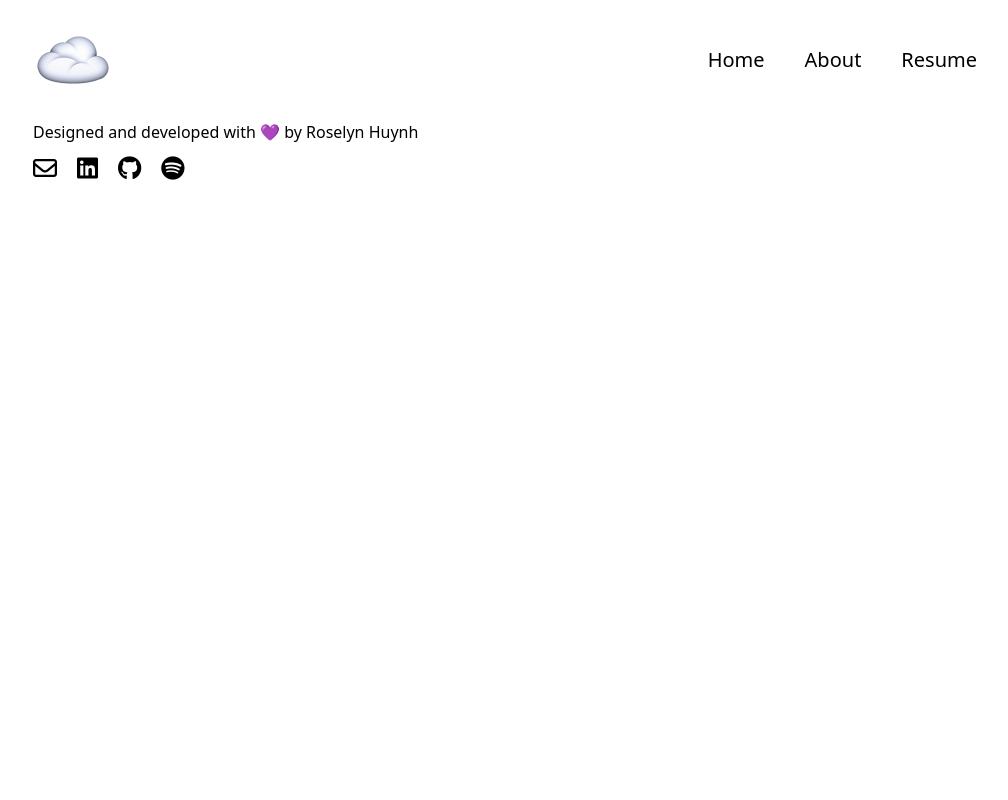
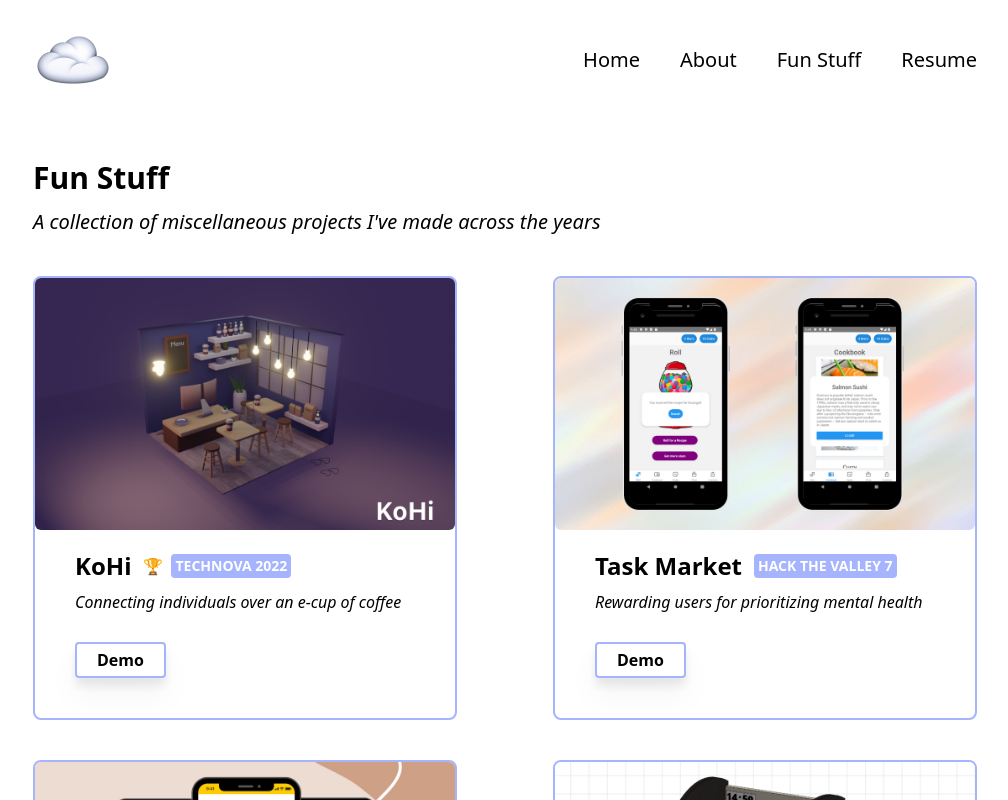
Before and after one commit to roselynh100/personal-website, a Vue app: page /funstuff in a window 1280 px wide. Shown: the whole page, without its empty margins (135-1143 px from the left). Built offline with nearby package versions, Linux system fonts and the light colour scheme.

Commit message:
Adding new page to website

```diff
--- a/src/components/NavBar.vue
+++ b/src/components/NavBar.vue
@@ -18,7 +18,8 @@
 
 const routes = [
     {name: "Home", to: "/"},
-    {name: "About", to: "/about"}
+    {name: "About", to: "/about"},
+    {name: "Fun Stuff", to: "/funstuff"}
 ]
 
 
--- a/src/components/ProjectCard.vue
+++ b/src/components/ProjectCard.vue
@@ -5,7 +5,7 @@
             <div class="flex items-center mb-2">
                 <p class="text-2xl font-bold mr-3">{{name}}</p>
                 <div class="flex">
-                    <p v-if="extra" class="text-md mr-2">🏆</p>
+                    <p v-if="won" class="text-md mr-2">🏆</p>
                     <p v-if="extra" class="text-sm text-white font-semibold bg-indigo-300 px-1 py-0.5 rounded">{{extra}}</p>
                 </div>
             </div>
@@ -24,6 +24,7 @@ let props = defineProps({
     tagline: {type: String, default: "Project Tagline"},
     time: {type: String, default: "Time"},
     image: {type: String, default: "https://images.squarespace-cdn.com/content/v1/54e7a1a6e4b08db9da801ded/7f2dae36-5650-4b84-b184-684f46fe68aa/98.jpg"},
+    won: {type: Boolean},
     extra: {type: String},
     router: {type: String},
     demo: {type:String},
--- a/src/components/Projects.vue
+++ b/src/components/Projects.vue
@@ -3,7 +3,7 @@
     <div>
         <p class="text-3xl font-semibold mb-10">Projects</p>
         <div class="flex flex-col md:flex-row flex-wrap justify-between">
-            <ProjectCard v-for="project in projects" :name="project.name" :tagline="project.tagline" :time="project.time" :extra="project.extra" :image="project.image" :demo="project.demo" :code="project.code" />
+            <ProjectCard v-for="project in projects" :name="project.name" :tagline="project.tagline" :time="project.time" :extra="project.extra" :won="project.won" :image="project.image" :demo="project.demo" :code="project.code" />
         </div>
     </div>
 
@@ -15,14 +15,12 @@ import ProjectCard from './ProjectCard.vue'
 import halfahuman from '../assets/halfahuman.png'
 import bandstory from '../assets/bandstory.png'
 import listry from '../assets/listry.png'
-import healthscreener from '../assets/healthscreener.png'
 import moonboundconnection from '../assets/moonboundconnection.png'
 
 const projects = [
     {name: "Half A Human", tagline: "Helping creatives overcome writer's block", image: halfahuman, demo: "https://half-a-human.netlify.app/", code: "https://github.com/roselynh100/half-a-human"},
-    {name: "Listry", tagline: "Saving customers time while grocery shopping", extra: "TECH UNDER 20 CUP '22", image: listry, demo: "", code: "https://github.com/roselynh100/listry"},
+    {name: "Listry", tagline: "Saving customers time while grocery shopping", extra: "TECH UNDER 20 CUP '22", won: true, image: listry, demo: "", code: "https://github.com/roselynh100/listry"},
     {name: "Bandstory", tagline: "Documenting my high school music career", image: bandstory, demo: "https://bandstory.netlify.app/", code: "https://github.com/roselynh100/bandstory"},
-    // {name: "Health Screener", tagline: "Helping hospitals diagnose patients", extra: "WEC '22", image: healthscreener, demo: "https://wec-programming-spring-2022.web.app/", code: "https://github.com/roselynh100/health-screener"},
     {name: "Moon-Bound Connection", tagline: "Implementing interactivity to songs that have meaning to me", image: moonboundconnection, demo: "https://moon-bound-connection.netlify.app/", code: "https://github.com/roselynh100/moon-bound-connection"},
     // {name: "", tagline: "", image: "", demo: "", code: ""}
 ]
--- a/src/router/index.js
+++ b/src/router/index.js
@@ -2,12 +2,7 @@ import { createRouter, createWebHistory } from 'vue-router'
 
 import Home from '../views/Home.vue'
 import About from '../views/About.vue'
-
-// import Bandstory from '../views/Bandstory.vue'
-// import Listry from '../views/Bandstory.vue'
-// import Moonboundconnection from '../views/Bandstory.vue'
-// import StoryGenerator from '../views/Bandstory.vue'
-
+import FunStuff from '../views/FunStuff.vue'
 
 const routes = [
     {
@@ -20,26 +15,11 @@ const routes = [
         name: 'About',
         component: About
     },
-    // {
-    //     path: '/bandstory',
-    //     name: 'Bandstory',
-    //     component: Bandstory
-    // },
-    // {
-    //     path: '/listry',
-    //     name: 'Listry',
-    //     component: Listry
-    // },
-    // {
-    //     path: '/moonboundconnection',
-    //     name: 'Moonboundconnection',
-    //     component: Moonboundconnection
-    // },
-    // {
-    //     path: '/storygenerator',
-    //     name: 'Story Generator',
-    //     component: StoryGenerator
-    // }
+    {
+        path: '/funstuff',
+        name: 'Fun Stuff',
+        component: FunStuff
+    },
 ]
 
 const router = createRouter({
--- /dev/null
+++ b/src/views/FunStuff.vue
@@ -0,0 +1,38 @@
+<template>
+
+    <div v-motion
+    :initial="{ opacity: 0, y: 100 }"
+    :enter="{ opacity: 1, y: 0, transition: { duration: 1000 } }"
+    >
+
+        <p class="pt-10 text-3xl font-semibold mb-3">Fun Stuff</p>
+        <p class="text-xl italic mb-10">A collection of miscellaneous projects I've made across the years</p>
+            <div class="flex flex-col md:flex-row flex-wrap justify-between">
+                <ProjectCard v-for="project in projects" :name="project.name" :tagline="project.tagline" :time="project.time" :extra="project.extra" :won="project.won" :image="project.image" :demo="project.demo" :code="project.code" />
+            </div>
+
+
+    </div>
+
+</template>
+
+<script setup>
+
+import ProjectCard from '../components/ProjectCard.vue'
+import kohi from '../assets/kohi.png'
+import healthscreener from '../assets/healthscreener.png'
+import studysafe from '../assets/studysafe.png'
+import funkybot from '../assets/funkybot.png'
+import taskmarket from '../assets/taskmarket.png'
+import portalplus from '../assets/portalplus.png'
+
+const projects = [
+    {name: "KoHi", tagline: "Connecting individuals over an e-cup of coffee", extra: "TECHNOVA 2022", won: true, image: kohi, demo: "https://devpost.com/software/kohi", code: ""},
+    {name: "Task Market", tagline: "Rewarding users for prioritizing mental health", extra: "HACK THE VALLEY 7", image: taskmarket, demo: "https://devpost.com/software/task-market", code: ""},
+    {name: "Portal+", tagline: "Reimagining uWaterloo's student app", image: portalplus, demo: "", code: ""},
+    {name: "Study Safe", tagline: "Eliminating theft from students on campus", image: studysafe, demo: "", code: ""},
+    {name: "Health Screener", tagline: "Helping hospitals diagnose patients", extra: "WEC '22", won: true, image: healthscreener, demo: "https://wec-programming-spring-2022.web.app/", code: "https://github.com/roselynh100/health-screener"},
+    {name: "Funkybot", tagline: "My personal Discord bot", image: funkybot, demo: "https://youtu.be/jzd7p1F9sto", code: ""}
+]
+
+</script>
```
